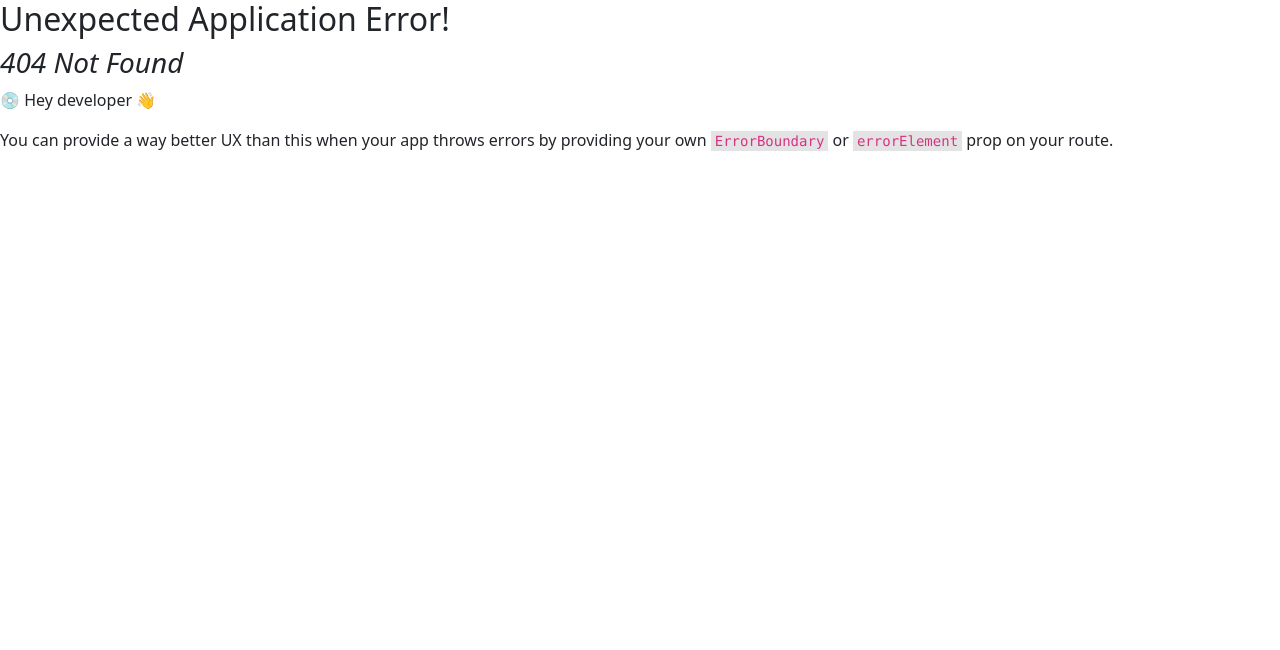
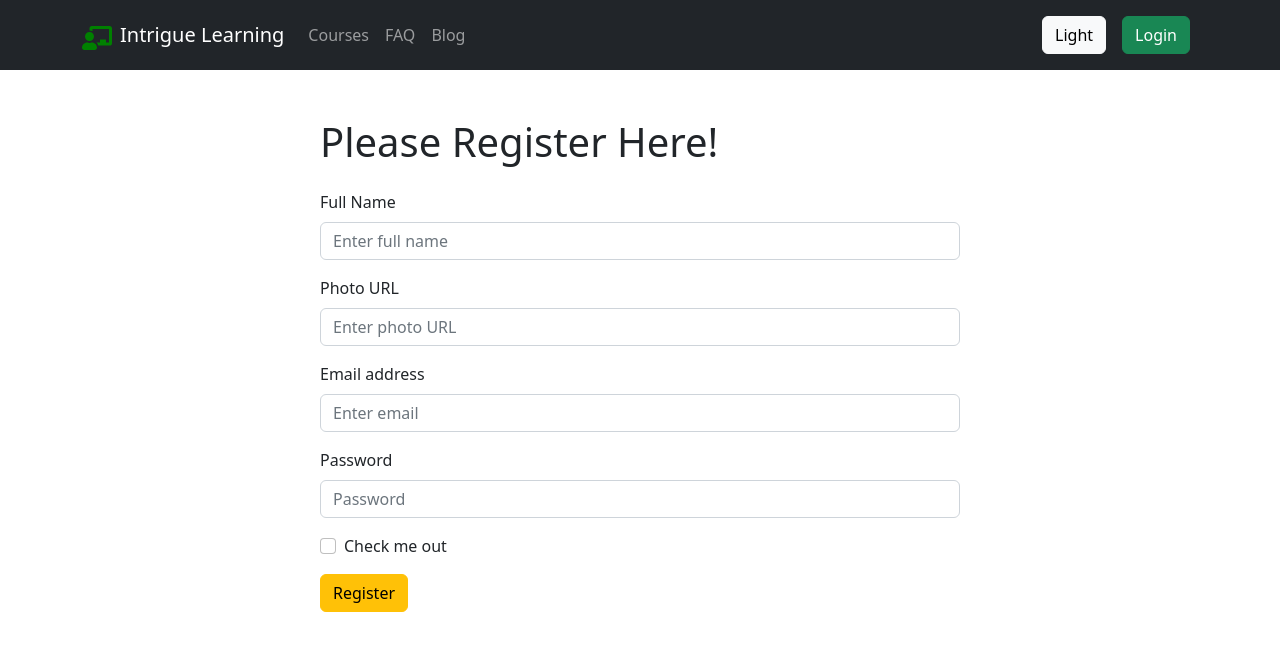
Before and after one commit to nanzchy4/intrigue-learning, a React (Create React App) app: page /register in a window 1280 px wide. Before the commit this address had no page. Shown: the top 650 px of the page. Built offline with nearby package versions, Linux system fonts and the light colour scheme.

Commit message:
login page and register page design done

```diff
--- a/src/App.js
+++ b/src/App.js
@@ -2,6 +2,7 @@ import './App.css';
 import { createBrowserRouter, RouterProvider } from 'react-router-dom';
 import Main from './layout/Main';
 import Login from './Pages/Login/Login';
+import Register from './Pages/Register/Register';
 
 const router = createBrowserRouter([
   {
@@ -11,6 +12,10 @@ const router = createBrowserRouter([
       {
         path:'/login',
         element: <Login></Login>
+      },
+      {
+        path: '/register',
+        element: <Register></Register>
       }
     ]
 
--- a/src/Pages/Login/Login.js
+++ b/src/Pages/Login/Login.js
@@ -1,21 +1,21 @@
 import React from 'react';
 import Button from 'react-bootstrap/Button';
 import Form from 'react-bootstrap/Form';
+import { Link } from 'react-router-dom';
+
+import ButtonGroup from 'react-bootstrap/ButtonGroup';
+import Dropdown from 'react-bootstrap/Dropdown';
+import DropdownButton from 'react-bootstrap/DropdownButton';
+
+import { FaGoogle, FaGithub } from 'react-icons/fa';
 
 const Login = () => {
     return (
         <div>
+            <div>
+            <Form className="w-50 mx-auto my-5">
+                <h1 className='mb-4'>Please Login</h1>
 
-            <Form className="w-50 mx-auto my-5">
-            <h1 className='mb-4'>Please Login</h1>
-                <Form.Group className="mb-3">
-                    <Form.Label>Full Name</Form.Label>
-                    <Form.Control type="email" placeholder="Enter full name" />
-                </Form.Group>
-                <Form.Group className="mb-3">
-                    <Form.Label>Photo URL</Form.Label>
-                    <Form.Control type="email" placeholder="Enter photo URL" />
-                </Form.Group>
                 <Form.Group className="mb-3" controlId="formBasicEmail">
                     <Form.Label>Email address</Form.Label>
                     <Form.Control type="email" placeholder="Enter email" required />
@@ -23,15 +23,25 @@ const Login = () => {
 
                 <Form.Group className="mb-3" controlId="formBasicPassword">
                     <Form.Label>Password</Form.Label>
-                    <Form.Control type="password" placeholder="Password" required/>
+                    <Form.Control type="password" placeholder="Password" required />
                 </Form.Group>
-                <Form.Group className="mb-3" controlId="formBasicCheckbox">
-                    <Form.Check type="checkbox" label="Check me out" />
-                </Form.Group>
+                <p>Already have an account?<Link to='/register'>Register Here</Link></p>
                 <Button variant="warning" type="submit">
-                    Submit
+                    Login
                 </Button>
             </Form>
+
+            <div className='w-50 mx-auto'>
+            <button type="button" className="d-block mb-2 btn btn-success"><FaGoogle></FaGoogle> Sign In With Google</button>
+            <button type="button" className="d-block btn btn-success"><FaGithub></FaGithub> Sign In With GitHub</button>
+
+            </div>
+
+
+            </div>
+
+
+
         </div>
     );
 };
--- /dev/null
+++ b/src/Pages/Register/Register.js
@@ -0,0 +1,38 @@
+import React from 'react';
+import Button from 'react-bootstrap/Button';
+import Form from 'react-bootstrap/Form';
+
+const Register = () => {
+    return (
+        <div>
+            <Form className="w-50 mx-auto my-5">
+            <h1 className='mb-4'>Please Register Here!</h1>
+                <Form.Group className="mb-3">
+                    <Form.Label>Full Name</Form.Label>
+                    <Form.Control type="email" placeholder="Enter full name" />
+                </Form.Group>
+                <Form.Group className="mb-3">
+                    <Form.Label>Photo URL</Form.Label>
+                    <Form.Control type="email" placeholder="Enter photo URL" />
+                </Form.Group>
+                <Form.Group className="mb-3" controlId="formBasicEmail">
+                    <Form.Label>Email address</Form.Label>
+                    <Form.Control type="email" placeholder="Enter email" required />
+                </Form.Group>
+
+                <Form.Group className="mb-3" controlId="formBasicPassword">
+                    <Form.Label>Password</Form.Label>
+                    <Form.Control type="password" placeholder="Password" required/>
+                </Form.Group>
+                <Form.Group className="mb-3" controlId="formBasicCheckbox">
+                    <Form.Check type="checkbox" label="Check me out" />
+                </Form.Group>
+                <Button variant="warning" type="submit">
+                    Register
+                </Button>
+            </Form>
+        </div>
+    );
+};
+
+export default Register;
```
